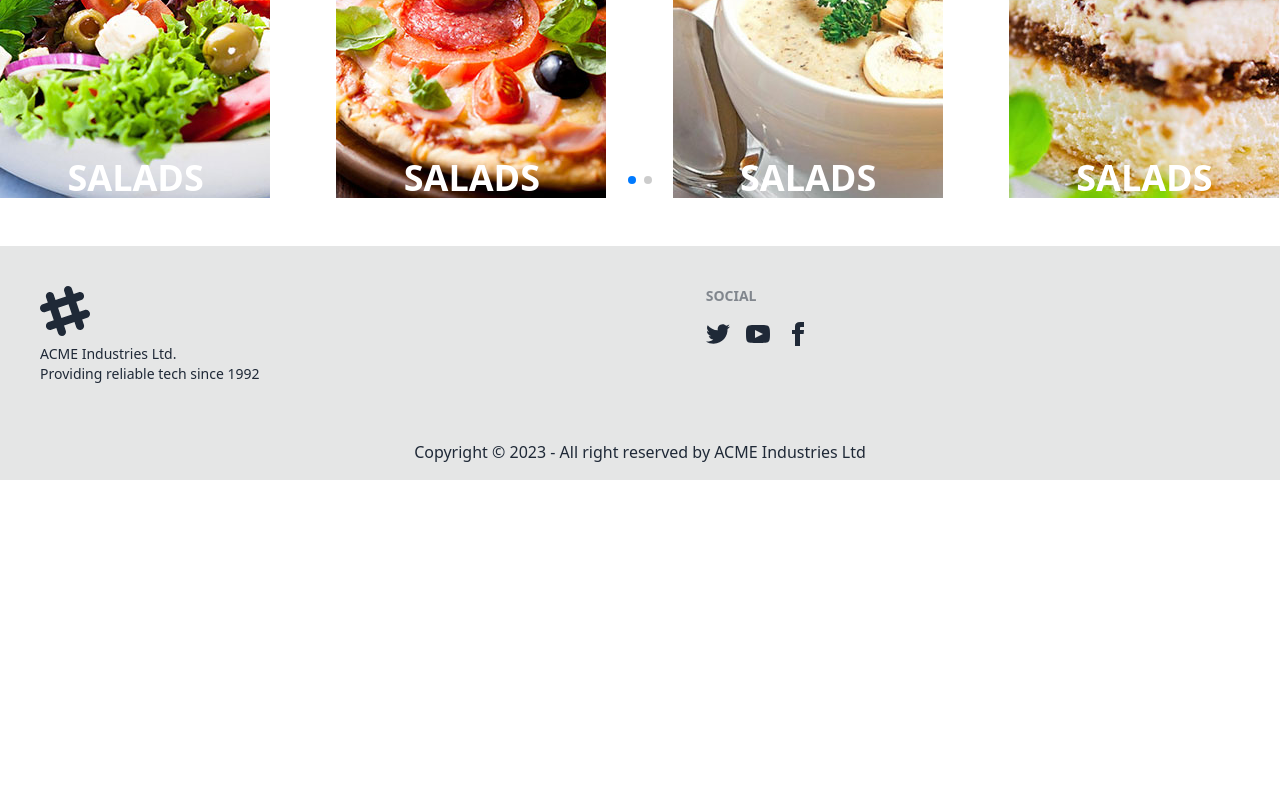
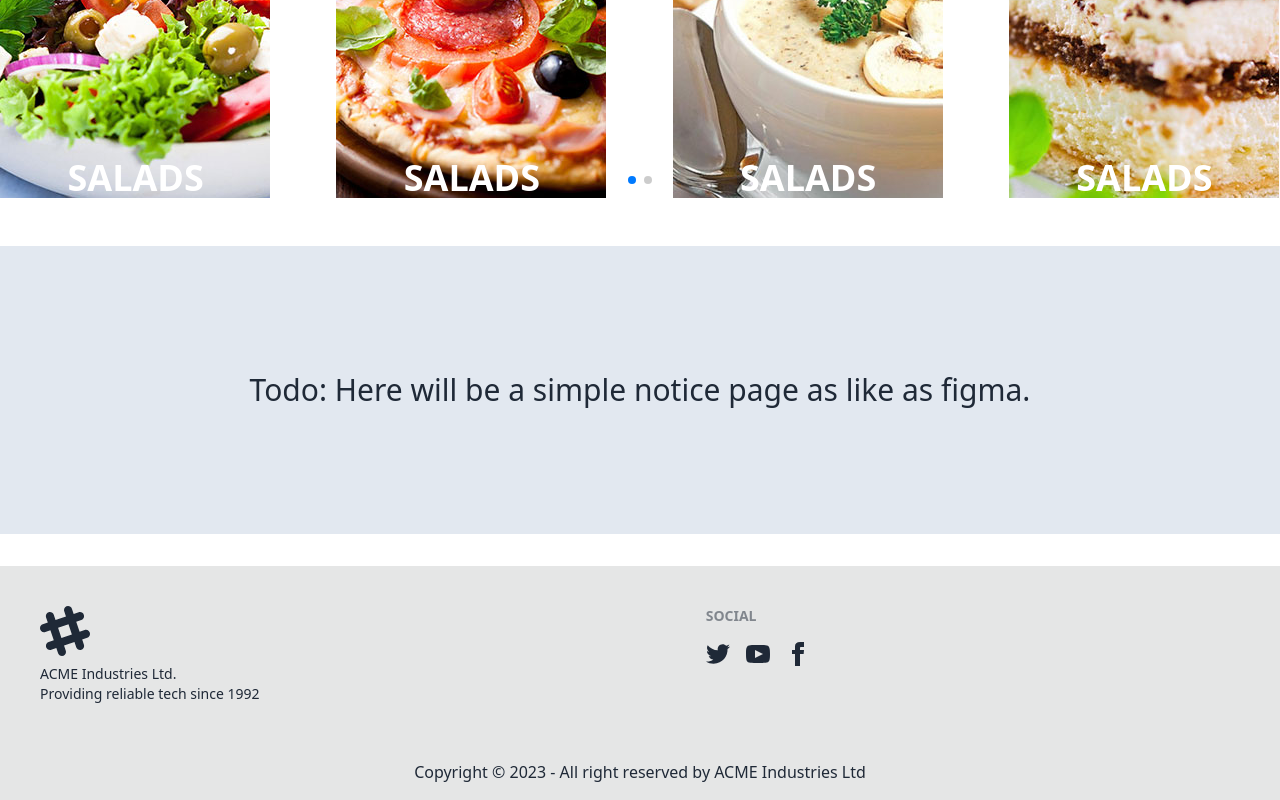
Before and after one commit to Md-Azad/bistro-client, a React (Vite) app: page / in a window 1280 px wide. Shown: the part 1392-2192 px from the top of the page. Before the commit the page ends 1872 px from the top, so only its background shows below. Built offline with nearby package versions, Linux system fonts and the light colour scheme.

Commit message:
todo: notice part will be done later

```diff
--- a/src/pages/Home/Home/Home.jsx
+++ b/src/pages/Home/Home/Home.jsx
@@ -1,5 +1,6 @@
 import Banner from "../Banner/Banner";
 import Category from "../Category/Category";
+import Notice from "../Notice/Notice";
 
 
 const Home = () => {
@@ -7,6 +8,7 @@ const Home = () => {
         <div>
             <Banner></Banner>
             <Category></Category>
+            <Notice></Notice>
         </div>
     );
 };
--- /dev/null
+++ b/src/pages/Home/Notice/Notice.jsx
@@ -0,0 +1,11 @@
+
+
+const Notice = () => {
+    return (
+        <div className="h-72 my-8 bg-slate-200 flex items-center justify-center">
+            <h1 className="text-3xl  ">Todo: Here will be a simple notice page as like as figma.</h1>
+        </div>
+    );
+};
+
+export default Notice;
```
